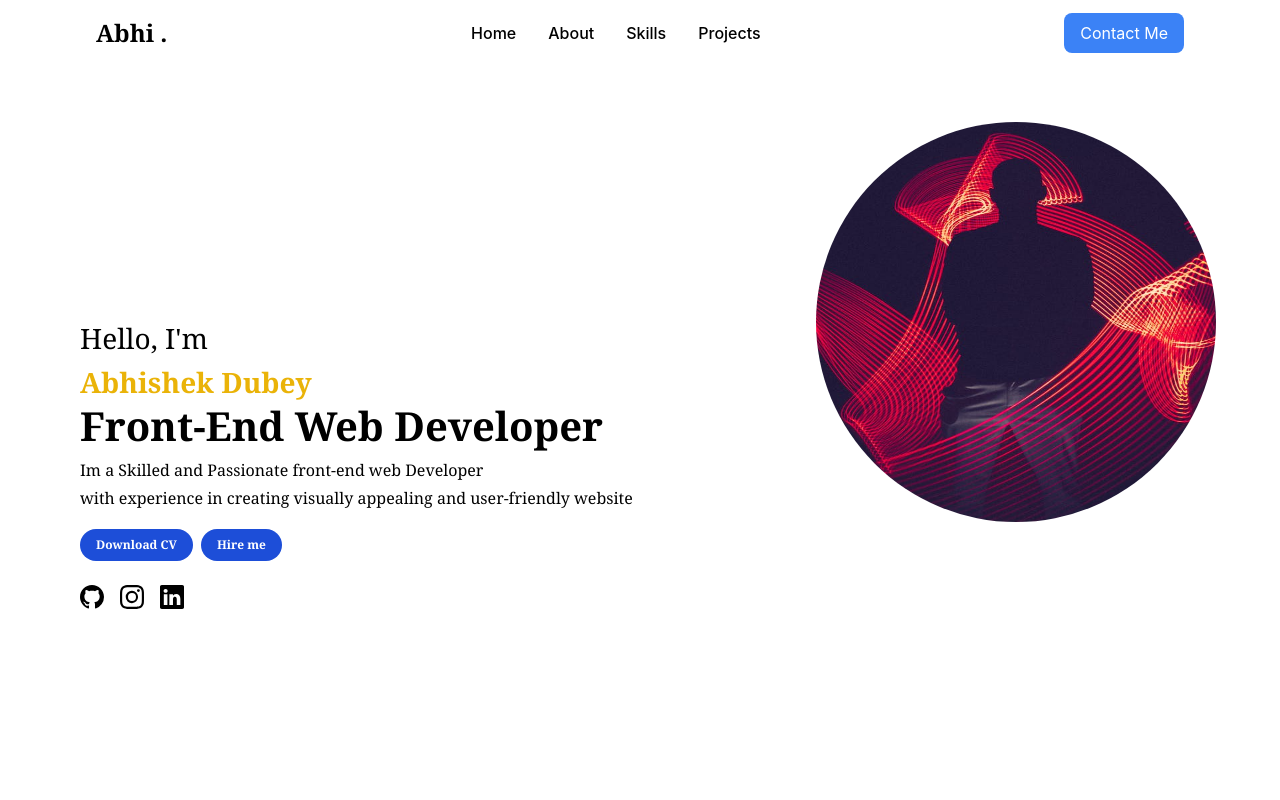
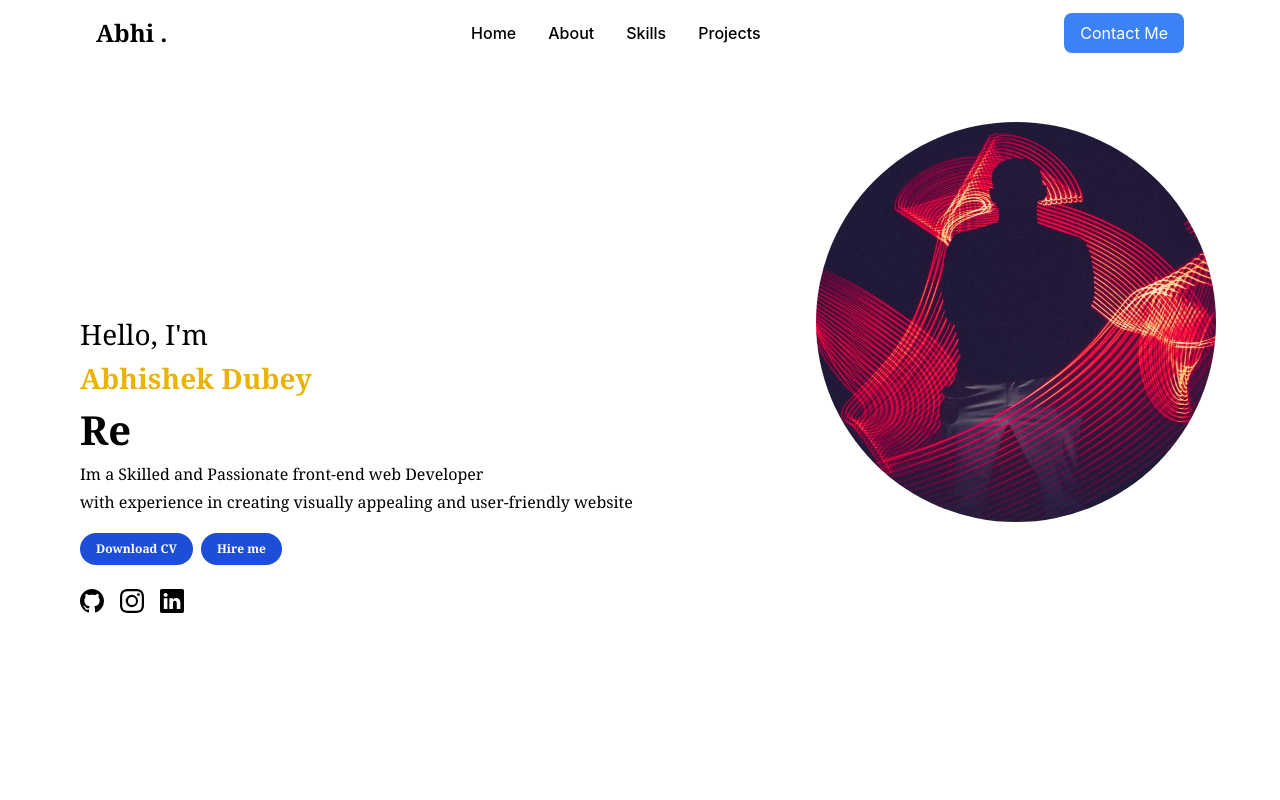
Before and after one commit to abhi-dev-er/Portfolio-Website, a React (Create React App) app: page / in a window 1280 px wide. Shown: the top 800 px of the page. Built offline with nearby package versions, Linux system fonts and the light colour scheme.

Commit message:
adding type animation

```diff
--- a/package.json
+++ b/package.json
@@ -11,6 +11,7 @@
     "react-icons": "^5.0.1",
     "react-scripts": "5.0.1",
     "react-scroll": "^1.9.0",
+    "react-type-animation": "^3.2.0",
     "web-vitals": "^2.1.4"
   },
   "scripts": {
--- a/src/Components/Home/Home.jsx
+++ b/src/Components/Home/Home.jsx
@@ -2,6 +2,7 @@ import React from "react";
 import hero from "../../assets/hero.jpeg";
 import { Link } from "react-scroll";
 import { BsLinkedin, BsGithub, BsInstagram } from "react-icons/bs";
+import { TypeAnimation } from "react-type-animation";
 
 function Home() {
   return (
@@ -10,10 +11,27 @@ function Home() {
         <span className="text-[1.75rem] font-thin">
           Hello, I'm <br />
         </span>
-        <span className=" text-yellow-500 text-[1.75rem] pt-4">
+        <span className=" text-yellow-500 text-[1.75rem] pt-4 mb-6">
           Abhishek Dubey
         </span>
-        <h1 className="text-[2.5rem] mt-4">Front-End Web Developer</h1>
+        <TypeAnimation
+      sequence={[
+
+        'Front-End Web Developer',
+        1000,
+        'UI/UX Designer',
+        1000,
+        'React Developer',
+        1000,
+        'Web Developer',
+        1000
+      ]}
+      wrapper="span"
+      speed={50}
+      style={{ fontSize: '2em', display: 'inline-block' }}
+      repeat={Infinity}
+    />
+
         <p className="text-[1rem] font-thin mt-4">
           Im a Skilled and Passionate front-end web Developer <br /> with
           experience in creating visually appealing and user-friendly website{" "}
```
Also changed, not shown: 1 other file (tests, documents, lock files or other folders).
